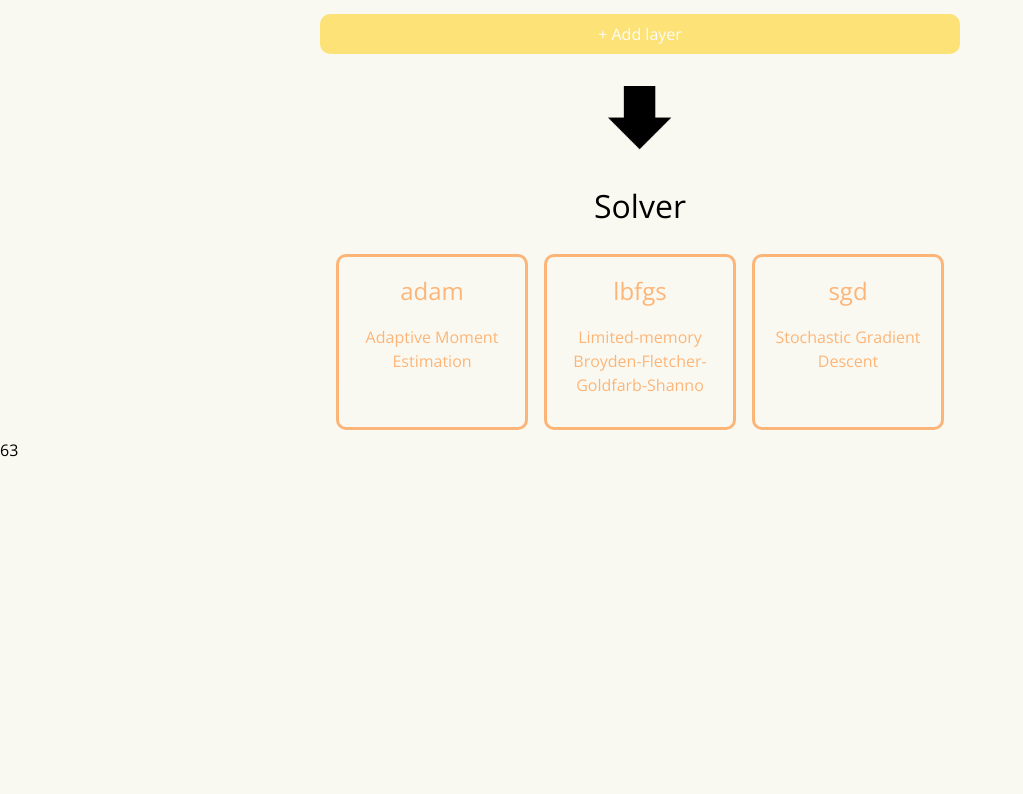
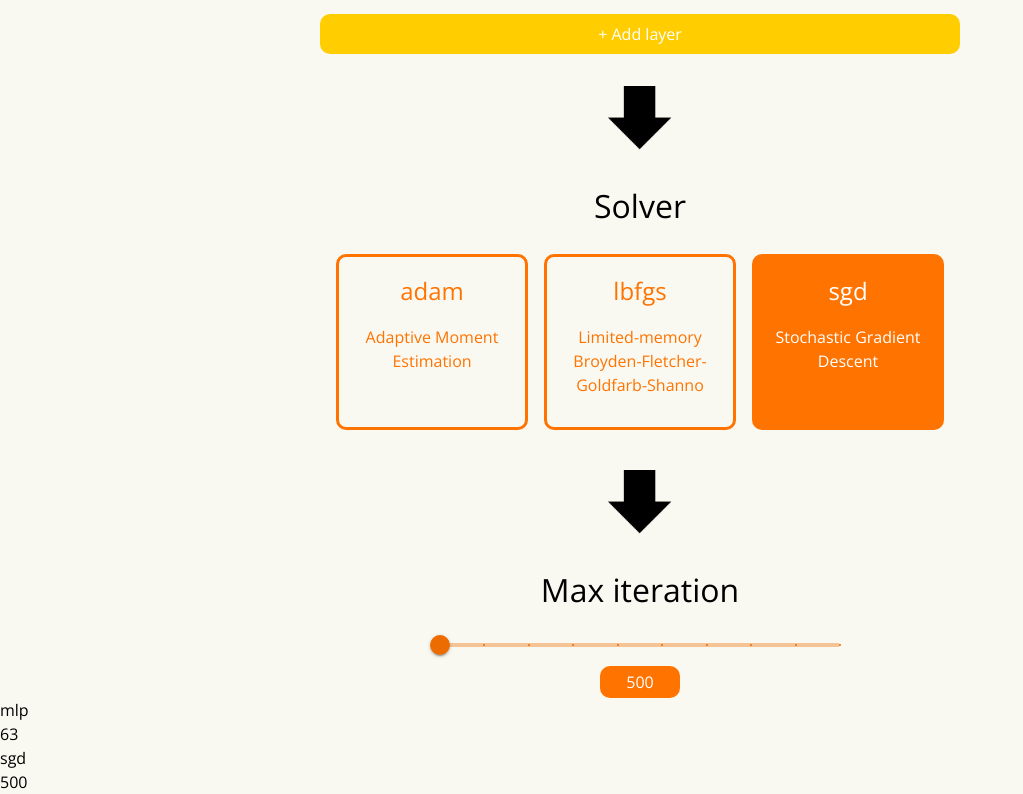
Before and after one commit to tomek1421/NeuralNetworkTextClassification, a React (Create React App) app in the folder frontend/neural-network/: page /model in a window 1280 px wide. Shown: the part 1905-2699 px from the top of the page, without its empty margins (0-1023 px from the left). Before the commit the page ends 2367 px from the top, so only its background shows below. Built offline with nearby package versions, Linux system fonts and the light colour scheme.

Commit message:
iteration input

```diff
--- a/frontend/neural-network/src/App.css
+++ b/frontend/neural-network/src/App.css
@@ -572,3 +572,9 @@ h2 {
     width: 12rem;
     margin: 0.5rem;
 }
+
+.model-input-header {
+    display: flex;
+    justify-content: center;
+    transition: all 1s;
+}
--- /dev/null
+++ b/frontend/neural-network/src/components/IterationInput.js
@@ -0,0 +1,29 @@
+import React from "react"
+import Box from '@mui/material/Box';
+import Slider from '@mui/material/Slider';
+
+export function IterationInput(props) {
+
+    return (
+        <div className="flex flex-col items-center">
+            <Box sx={{ width: 400 }} className={props.disableStyles} >
+                <Slider
+                name={"iterations"}
+                // valueLabelDisplay="auto"
+                color="warning"
+                value={props.iterations}
+                onChange={props.handleChange}
+                step={500}
+                marks={true}
+                min={500}
+                max={5000}
+                />
+            </Box>
+            <div className={`slider-value-box ${props.disableStyles}`} >
+                <div>
+                    {props.iterations}
+                </div>
+            </div>
+        </div>
+    )
+}
--- a/frontend/neural-network/src/pages/Model.js
+++ b/frontend/neural-network/src/pages/Model.js
@@ -6,13 +6,15 @@ import arrow from "../icons/arrow.png"
 import { AlgorithmInput } from "../components/AlgorithmInput"
 import { LayersInput } from "../components/LayersInput"
 import { SolverInput } from "../components/SolverInput"
+import { IterationInput } from "../components/IterationInput"
 
 export function Model() {
 
     const [data, setData] = React.useState({
-        algorithm: "",
+        algorithm: "mlp",
         layers: [6, 3],
-        solver: ""
+        solver: "sgd",
+        iterations: 500
     })
 
     function handleChange(event) {
@@ -48,7 +50,7 @@ export function Model() {
                         <img className="arrow-icon" src={arrow} />
                     </div>
 
-                    <div className="flex justify-center">
+                    <div className={`model-input-header ${disableStyles}`}>
                         <h2>Layers and neurons</h2>
                     </div>
                     <LayersInput data={data} setData={setData} disableStyles={disableStyles} />
@@ -57,16 +59,26 @@ export function Model() {
                         <img className="arrow-icon" src={arrow} />
                     </div>
 
-                    <div className="flex justify-center">
+                    <div className={`model-input-header ${disableStyles}`}>
                         <h2>Solver</h2>
                     </div>
                     <SolverInput solver={data.solver} handleChange={handleChange} disableStyles={disableStyles} />
+
+                    <div className="arrow-icon-box">
+                        <img className="arrow-icon" src={arrow} />
+                    </div>
+
+                    <div className={`model-input-header ${disableStyles}`}>
+                        <h2>Max iteration</h2>
+                    </div>
+                    <IterationInput iterations={data.iterations} handleChange={handleChange} disableStyles={disableStyles} />
 
 
                 </form>
                 <div>{data.algorithm}</div>
                 <div>{data.layers}</div>
                 <div>{data.solver}</div>
+                <div>{data.iterations}</div>
             </div>
         </div>
     )
```
